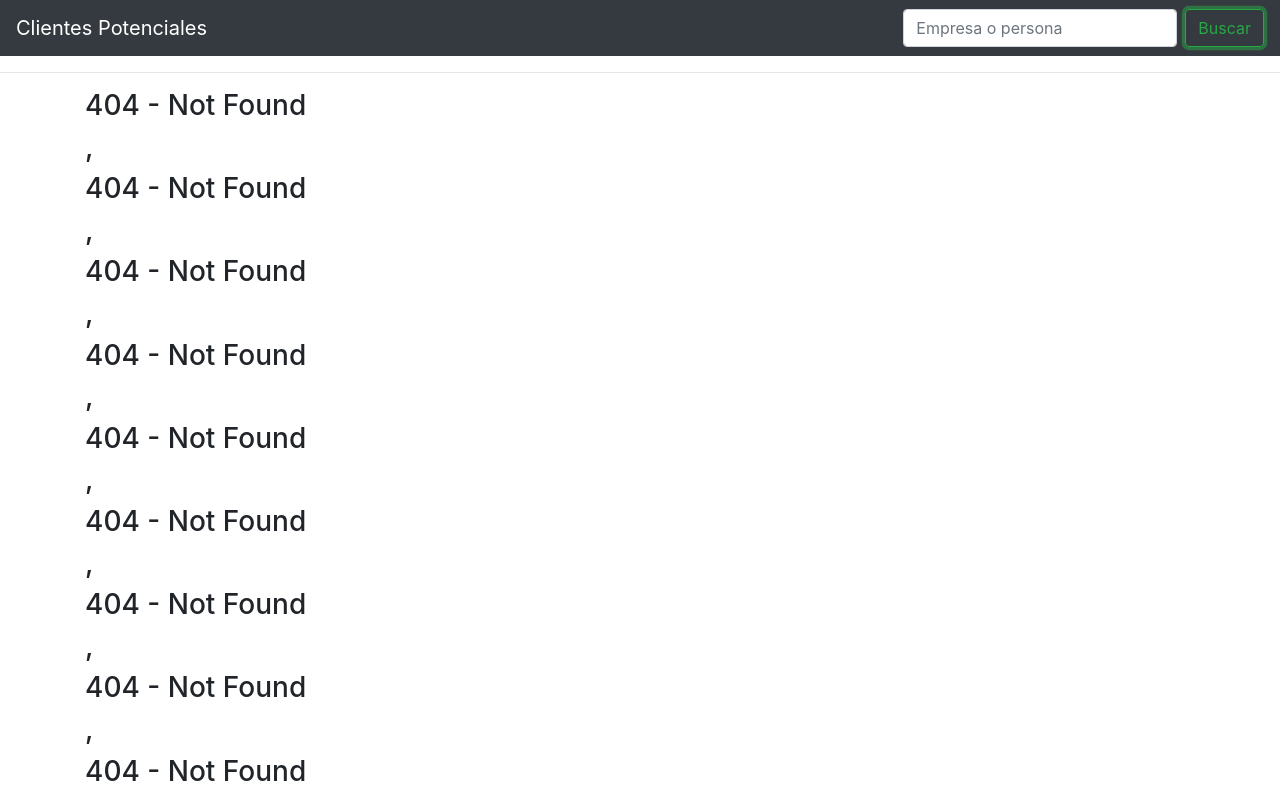
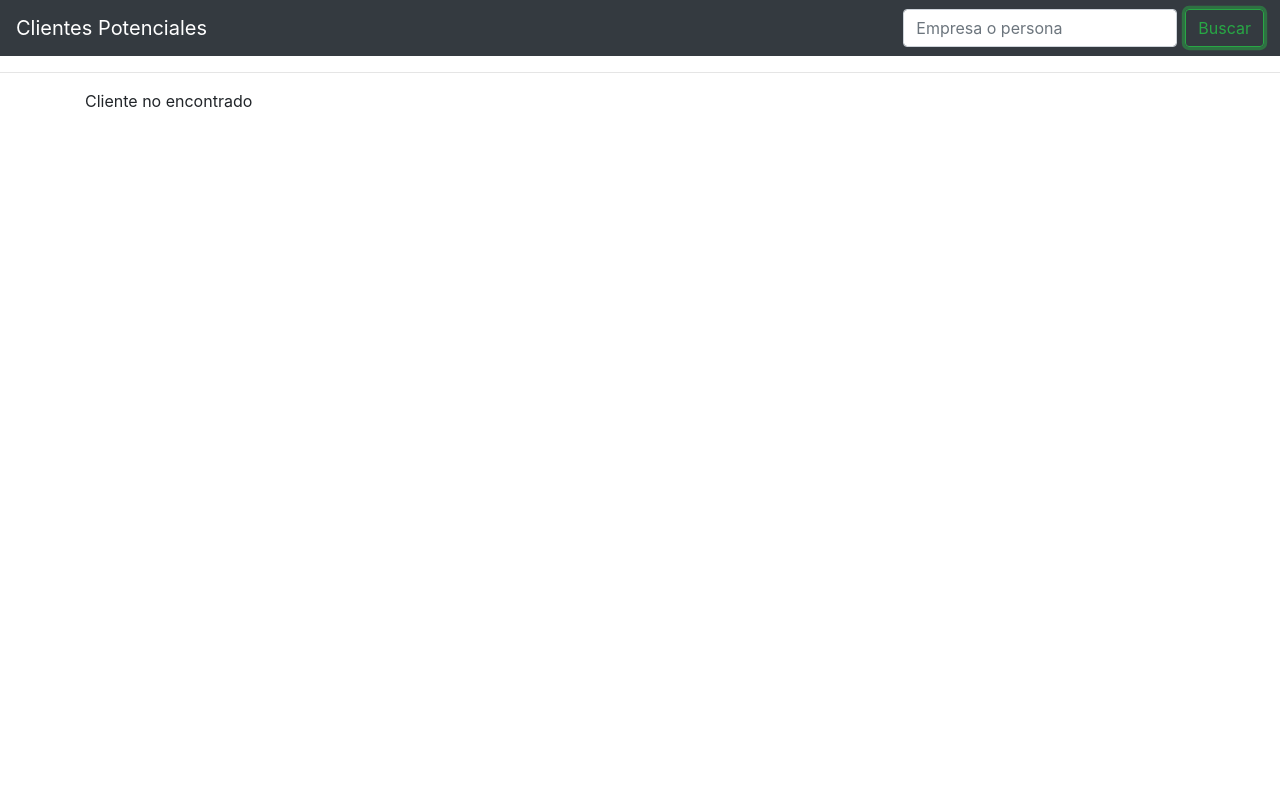
Before and after one commit to quintoSofk98/Sofkatalogo, a website built with webpack: page src/views/index.html in a window 1280 px wide. Both pictures are taken after a click on the button "Buscar". Shown: the top 793 px of the page. Built offline with nearby package versions, Linux system fonts and the light colour scheme.

Commit message:
functions clients

```diff
--- a/src/clientController/clientFunctions.js
+++ b/src/clientController/clientFunctions.js
@@ -2,7 +2,7 @@
 
 var clientList = require('./clientObjects.js');
 var { Client } = require('../models.js');
-var showClient;
+var showClient = [];
 var arr = [];
 
 for (let i in clientList) {
@@ -12,13 +12,11 @@ for (let i in clientList) {
 (Client.prototype.getClients = () => {
     console.log('Obteniendo listado de clientes');
     for (let j = 0; j < arr.length; j++) {
-        showClient += arr[j].map(function (client) {
+        showClient += arr[j].map((client) => {
             return '<img src="' + client.img + '" style = "width: 200px""' + '" title="' + "img" + '" alt="' + "im" + '" />';
         });
     }
-
     document.getElementById("client").innerHTML = showClient;
-
 })();
 
 Client.prototype.getClientsPerson = (type) => {
@@ -34,17 +32,23 @@ Client.prototype.getClientsPerson = (type) => {
     document.getElementById("searchButton").addEventListener('click', () => {
         console.log('Obteniendo clientes de tipo: ');
         let cliSearched = document.getElementById("clientToSearch").value;
-        let found;
+        let foundCliente;
+        let actual;
+
         var show = arr[0].map((client) => {
-            found = client.name === cliSearched.toUpperCase();
-            if (found) {
-                return '<img src="' + client.img + '" style = width: 20px"' + '" title="' + "img" + '" alt="' + "img" + '" />'
-            } else {
-                return '<h3>404 - Not Found <h3/>'
+            foundCliente = client.name === cliSearched.toUpperCase();
+            if (foundCliente) {
+                actual = client;
             }
         });
 
-        document.getElementById("client").innerHTML = show;
+        if (actual !== undefined) {
+            document.getElementById("client").innerHTML = '<img src="' + actual.img + '" style = width: 20px"' + '" title="' + "img" + '" alt="' + "img" + '" />'
+        } else {
+            document.getElementById("client").innerHTML = "Cliente no encontrado";
+            console.log(actual);
+
+        }
 
     });
 })();
--- a/src/views/index.html
+++ b/src/views/index.html
@@ -8,7 +8,7 @@
     <link rel="stylesheet" href="https://stackpath.bootstrapcdn.com/bootstrap/4.2.1/css/bootstrap.min.css" integrity="sha384-GJzZqFGwb1QTTN6wy59ffF1BuGJpLSa9DkKMp0DgiMDm4iYMj70gZWKYbI706tWS"
         crossorigin="anonymous">
 
-    <title>Document</title>
+    <title>Sofkatalon</title>
 </head>
 
 <body>
```
Also changed, not shown: dist/bundle.js.
